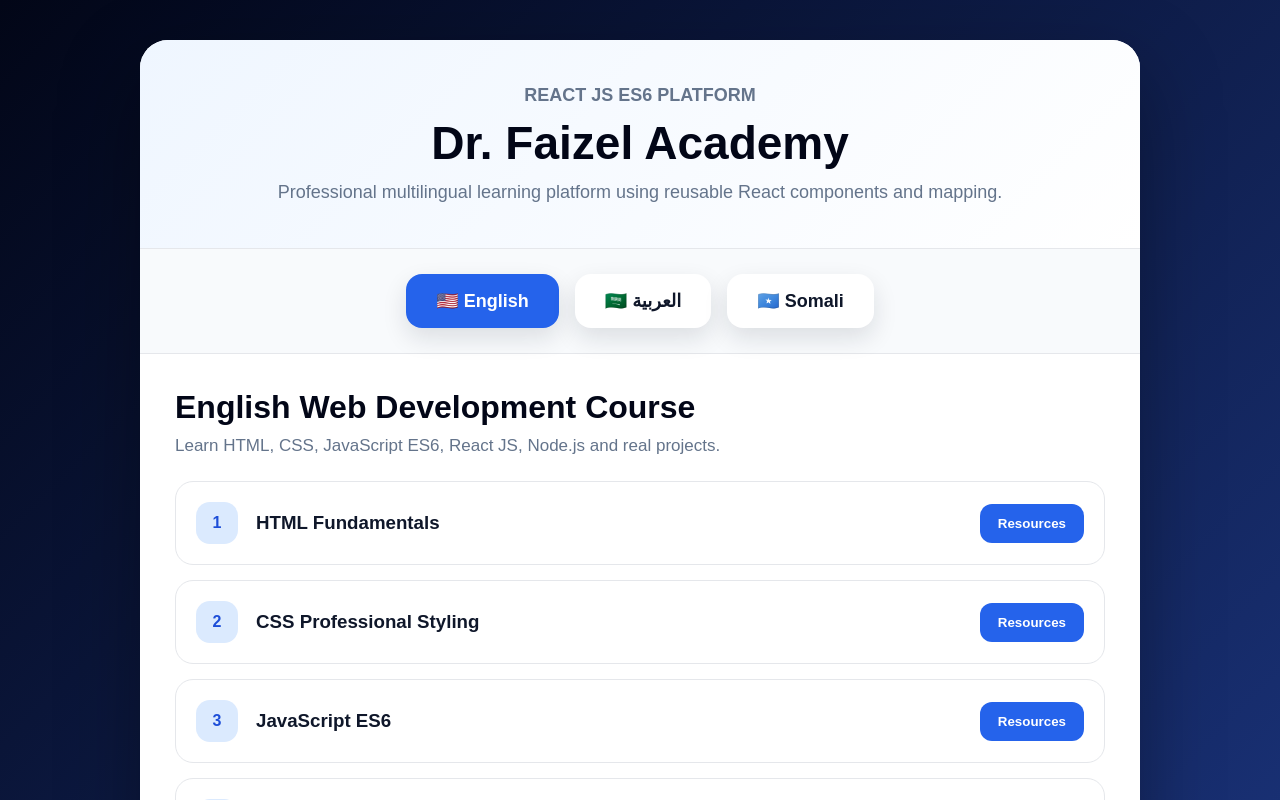
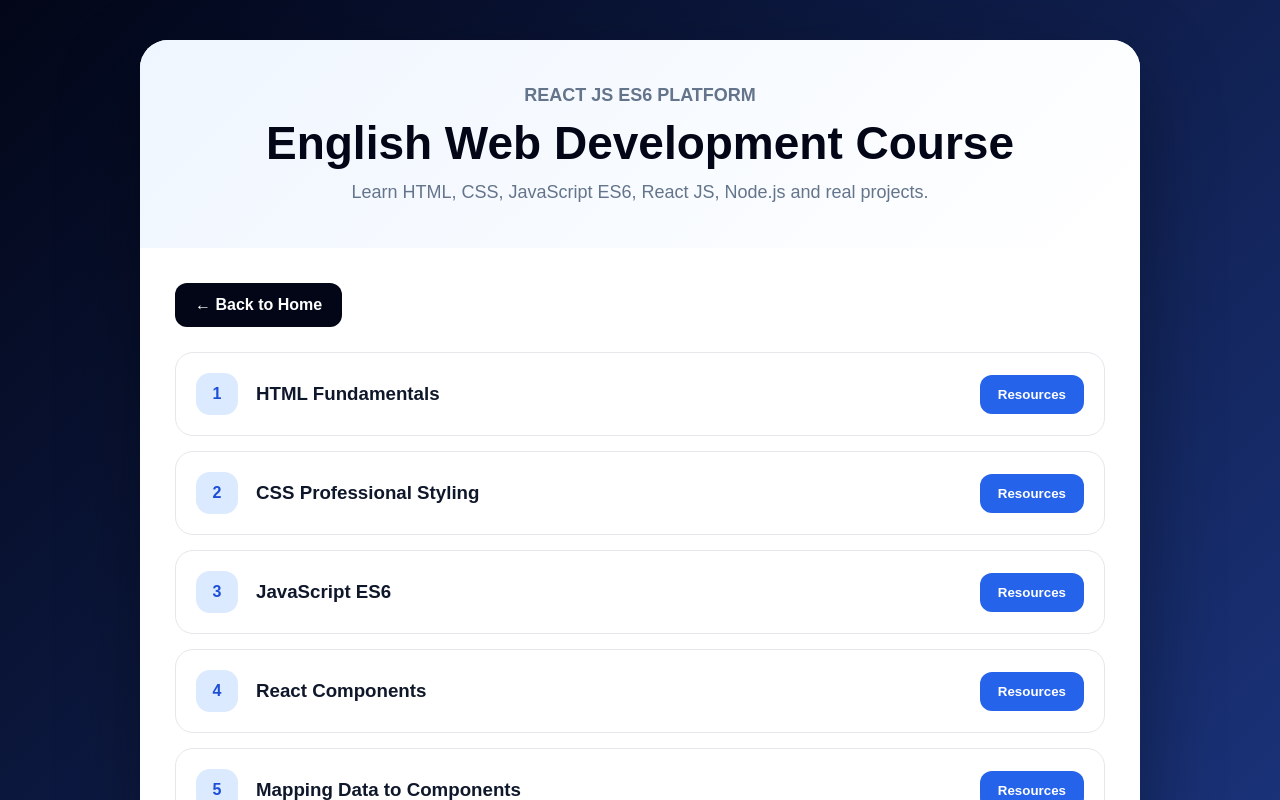
Before and after one commit to MohdNexGen/Dr.faizal, a React (Vite) app: page / in a window 1280 px wide. Both pictures are taken after a click on the button "🇺🇸 English". Shown: the top 800 px of the page. Built offline with nearby package versions, Linux system fonts and the light colour scheme.

Commit message:
Added language navigation and back to home functionality

```diff
--- a/src/App.css
+++ b/src/App.css
@@ -54,7 +54,7 @@ body {
   display: flex;
   gap: 16px;
   justify-content: center;
-  padding: 25px;
+  padding: 35px 25px;
   background: #f8fafc;
   border-top: 1px solid #e5e7eb;
   border-bottom: 1px solid #e5e7eb;
@@ -64,9 +64,9 @@ body {
   border: none;
   background: white;
   color: #0f172a;
-  padding: 16px 30px;
+  padding: 18px 35px;
   border-radius: 16px;
-  font-size: 18px;
+  font-size: 20px;
   font-weight: 900;
   cursor: pointer;
   box-shadow: 0 10px 25px rgba(15, 23, 42, 0.12);
@@ -79,6 +79,22 @@ body {
 
 .course {
   padding: 35px;
+}
+
+.back-btn {
+  border: none;
+  background: #020617;
+  color: white;
+  padding: 13px 20px;
+  border-radius: 12px;
+  font-size: 16px;
+  font-weight: 900;
+  cursor: pointer;
+  margin-bottom: 25px;
+}
+
+.back-btn:hover {
+  background: #2563eb;
 }
 
 .course h2 {
@@ -105,13 +121,6 @@ body {
   padding: 20px;
   border: 1px solid #e5e7eb;
   border-radius: 18px;
-  transition: 0.25s;
-}
-
-.lesson:hover {
-  border-color: #2563eb;
-  transform: translateY(-2px);
-  box-shadow: 0 15px 30px rgba(15, 23, 42, 0.12);
 }
 
 .lesson span {
--- a/src/App.jsx
+++ b/src/App.jsx
@@ -17,6 +17,7 @@ const courses = {
       "Real Website Projects",
     ],
   },
+
   arabic: {
     label: "🇸🇦 العربية",
     title: "دورة تطوير الويب",
@@ -32,6 +33,7 @@ const courses = {
       "مشاريع مواقع حقيقية",
     ],
   },
+
   somali: {
     label: "🇸🇴 Somali",
     title: "Koorsada Horumarinta Webka",
@@ -50,47 +52,76 @@ const courses = {
 };
 
 function App() {
-  const [language, setLanguage] = useState("english");
-  const course = courses[language];
+  const [page, setPage] = useState("home");
+
+  if (page === "home") {
+    return (
+      <main className="app">
+        <section className="card">
+          <header className="hero">
+            <p className="small-title">REACT JS ES6 PLATFORM</p>
+
+            <h1>Dr. Faizel Academy</h1>
+
+            <p>
+              Professional multilingual learning platform using reusable
+              React components and mapping.
+            </p>
+          </header>
+
+          <div className="language-buttons">
+            <button onClick={() => setPage("english")}>
+              🇺🇸 English
+            </button>
+
+            <button onClick={() => setPage("arabic")}>
+              🇸🇦 العربية
+            </button>
+
+            <button onClick={() => setPage("somali")}>
+              🇸🇴 Somali
+            </button>
+          </div>
+        </section>
+      </main>
+    );
+  }
+
+  const course = courses[page];
 
   return (
     <main className="app">
       <section className="card">
+
         <header className="hero">
-          <p className="small-title">React JS ES6 Platform</p>
-          <h1>Dr. Faizel Academy</h1>
-          <p>
-            Professional multilingual learning platform using reusable React
-            components and mapping.
-          </p>
+          <p className="small-title">REACT JS ES6 PLATFORM</p>
+          <h1>{course.title}</h1>
+          <p>{course.desc}</p>
         </header>
 
-        <div className="language-buttons">
-          {Object.keys(courses).map((key) => (
-            <button
-              key={key}
-              onClick={() => setLanguage(key)}
-              className={language === key ? "active" : ""}
-            >
-              {courses[key].label}
-            </button>
-          ))}
-        </div>
+        <section className="course">
 
-        <section className="course">
-          <h2>{course.title}</h2>
-          <p>{course.desc}</p>
+          <button
+            className="back-btn"
+            onClick={() => setPage("home")}
+          >
+            ← Back to Home
+          </button>
 
           <div className="lessons">
             {course.lessons.map((lesson, index) => (
               <div className="lesson" key={lesson}>
                 <span>{index + 1}</span>
+
                 <h3>{lesson}</h3>
+
                 <button>Resources</button>
               </div>
             ))}
           </div>
+
         </section>
+
       </section>
     </main>
   );
```
